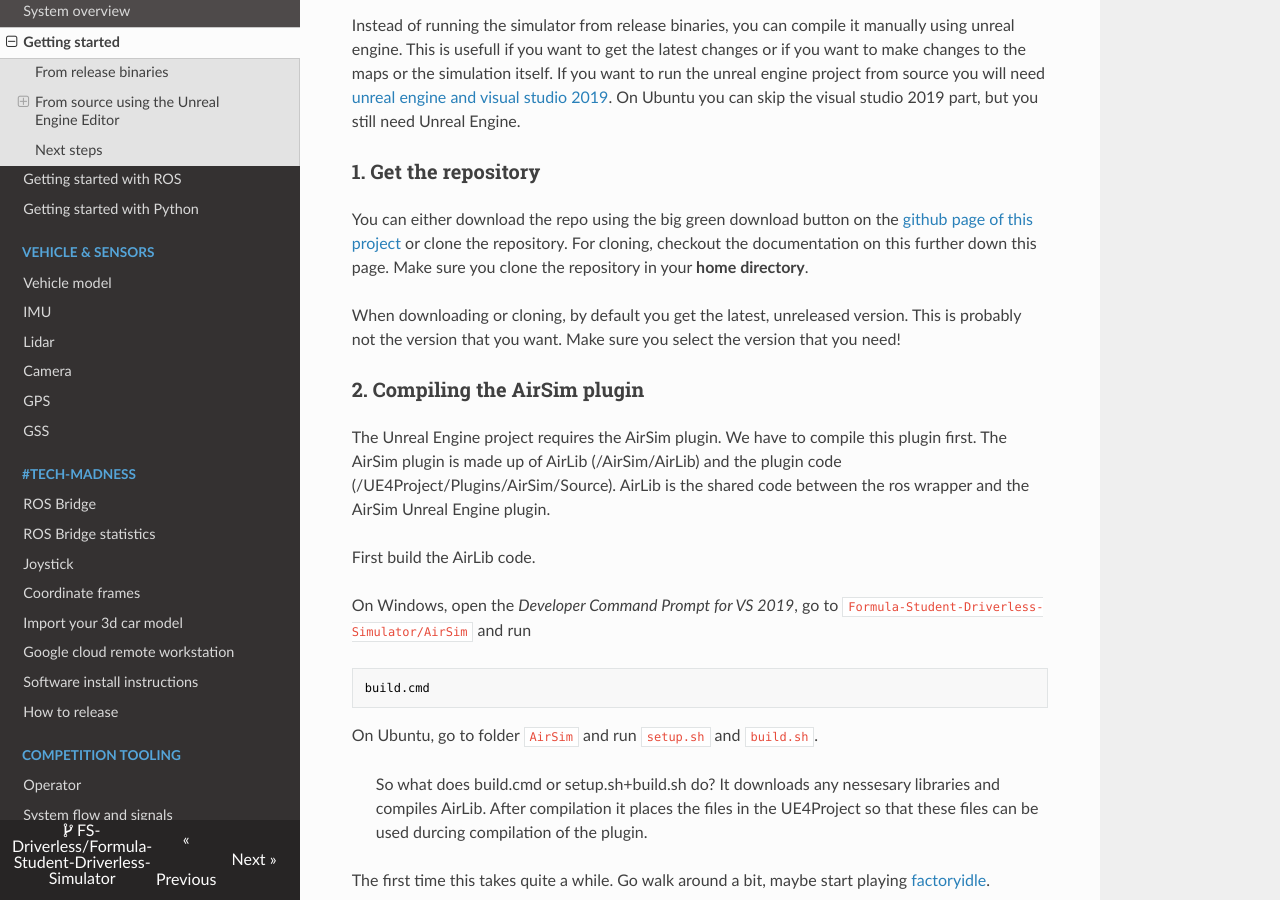
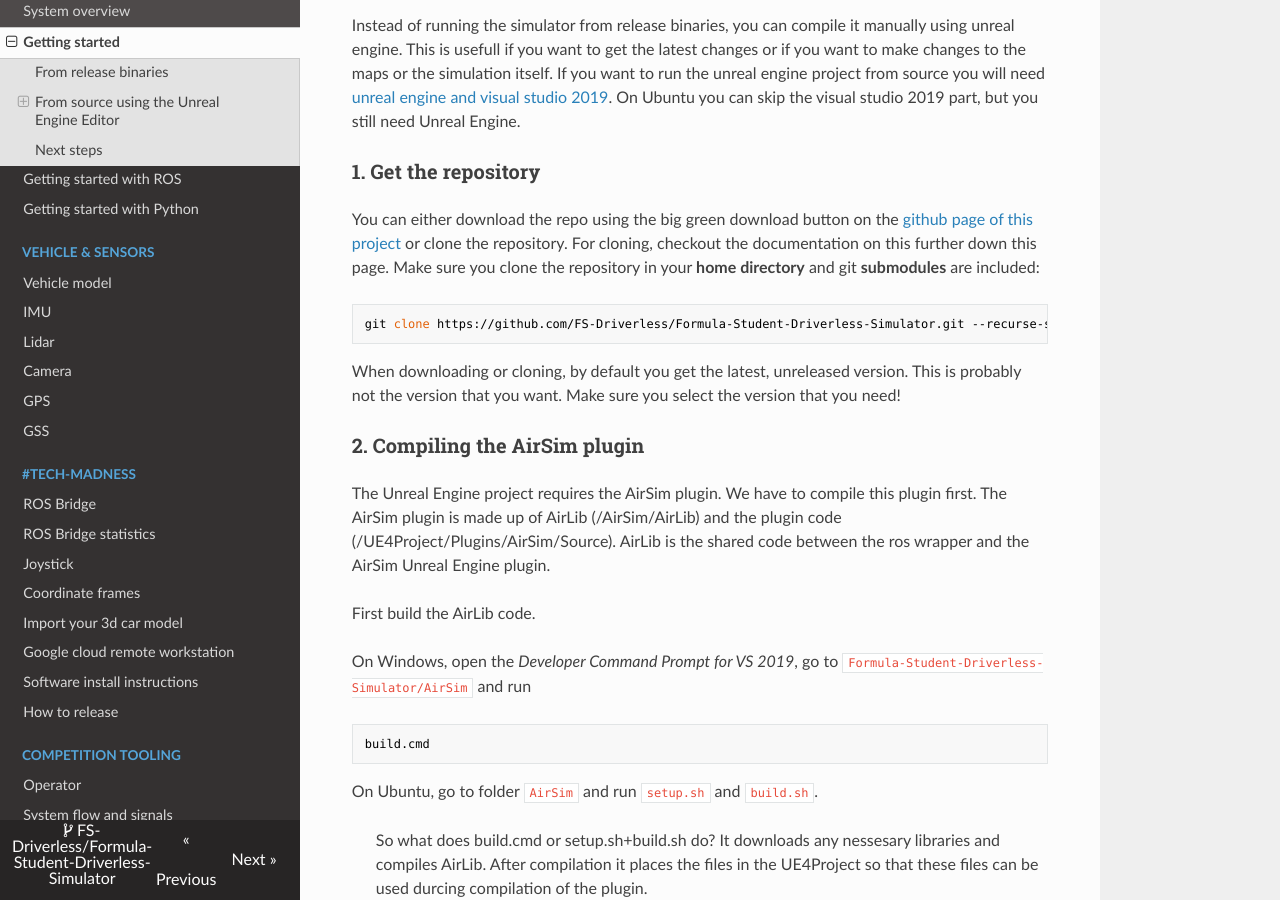
Before and after one commit to FS-Driverless/Formula-Student-Driverless-Simulator, an MkDocs documentation site: the page built from docs/getting-started.md, in a window 1280 px wide and 900 px high, scrolled down 1032 px. Built offline with MkDocs 1.6.1, drawn with Linux system fonts in a browser that asks for light colours; nearby versions of some CDN libraries; comment, search, counter and statistics services are not loaded.

Commit message:
Document git-submodule requirement

````diff
--- a/docs/getting-started.md
+++ b/docs/getting-started.md
@@ -40,7 +40,11 @@ On Ubuntu you can skip the visual studio 2019 part, but you still need Unreal En
 
 ### 1. Get the repository
 
-You can either download the repo using the big green download button on the [github page of this project](https://github.com/FS-Driverless/Formula-Student-Driverless-Simulator) or clone the repository. For cloning, checkout the documentation on this further down this page. Make sure you clone the repository in your **home directory**.
+You can either download the repo using the big green download button on the [github page of this project](https://github.com/FS-Driverless/Formula-Student-Driverless-Simulator) or clone the repository. For cloning, checkout the documentation on this further down this page. Make sure you clone the repository in your **home directory** and git **submodules** are included:
+
+```
+git clone https://github.com/FS-Driverless/Formula-Student-Driverless-Simulator.git --recurse-submodules
+```
 
 When downloading or cloning, by default you get the latest, unreleased version. This is probably not the version that you want. Make sure you select the version that you need!
 
````
